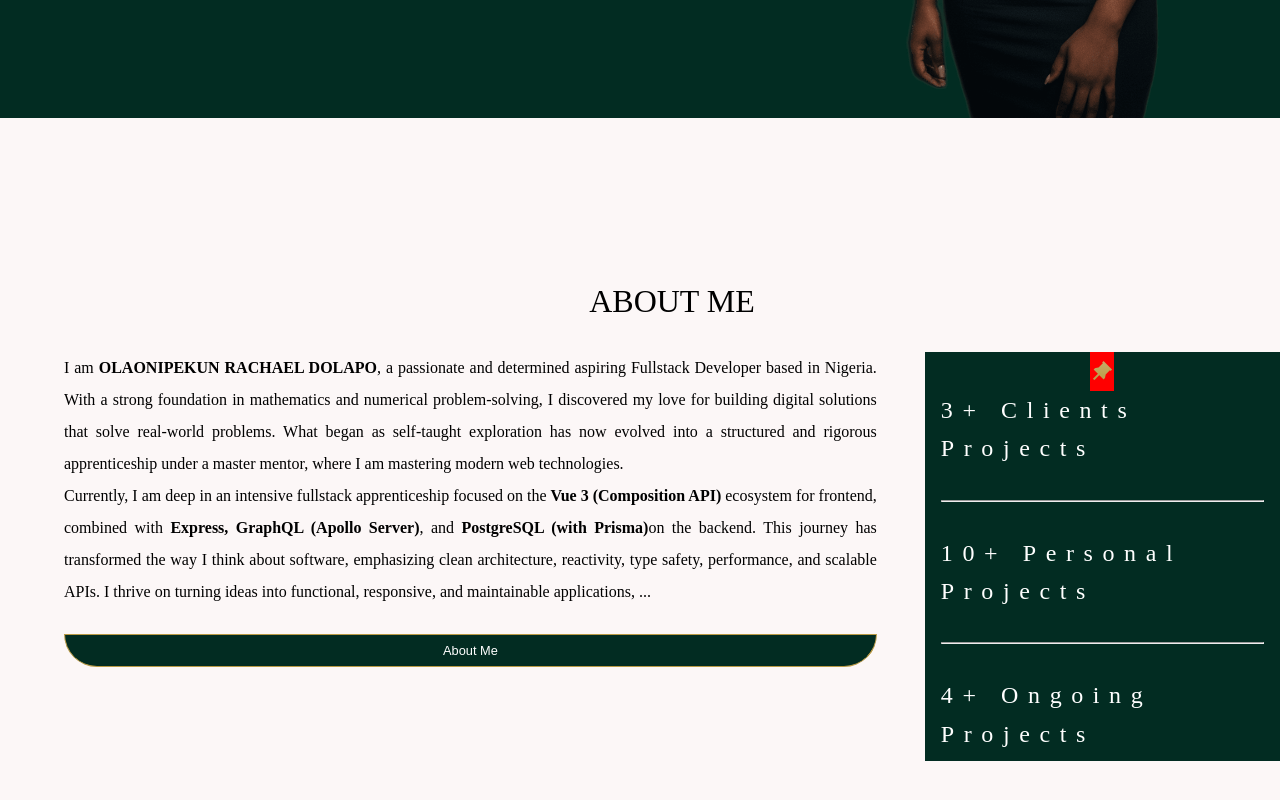
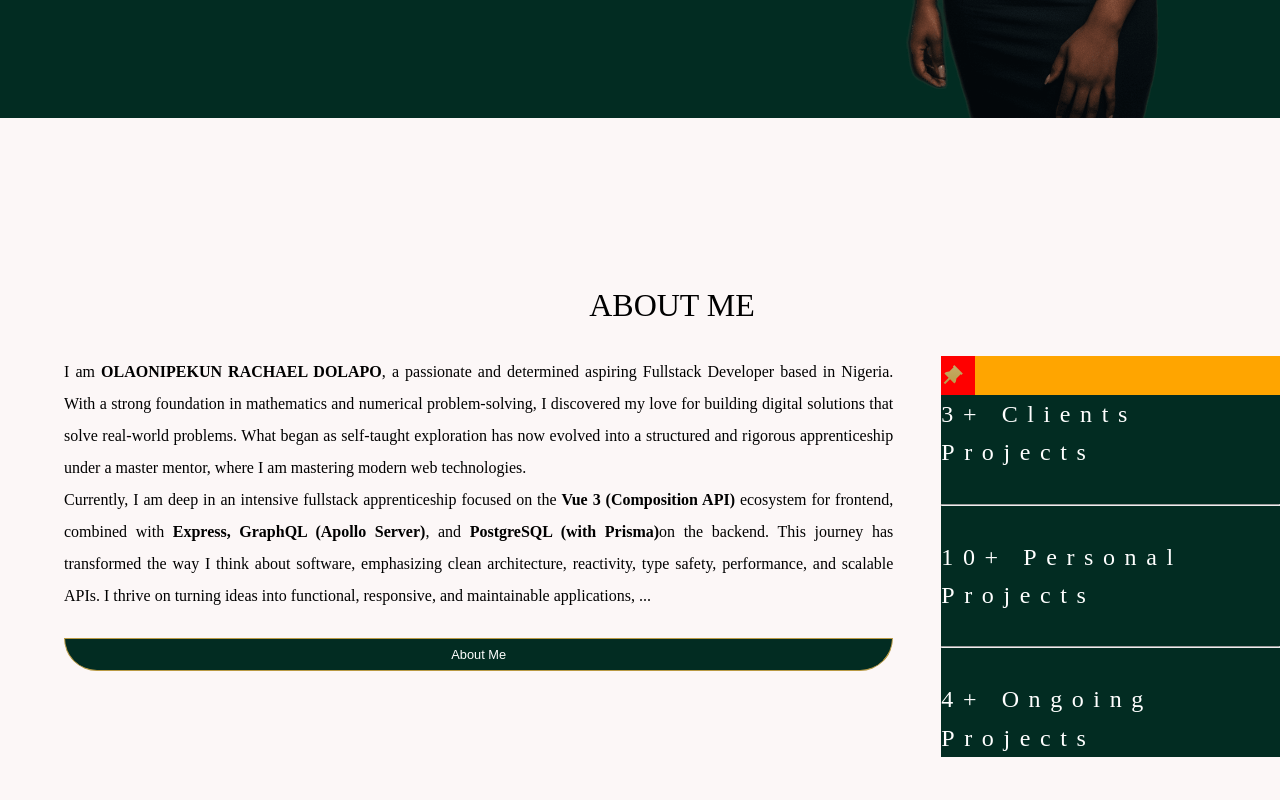
Before and after one commit to Lovethrech/my-main-portfolio, a Vue app: page / in a window 1280 px wide. Shown: the part 613-1413 px from the top of the page. Built offline with nearby package versions, Linux system fonts and the light colour scheme.

Commit message:
working on the home-about components.

```diff
--- a/src/components/home/about/HomeAboutDescStats.vue
+++ b/src/components/home/about/HomeAboutDescStats.vue
@@ -30,7 +30,6 @@ import HomeAboutDescStatsPin from './HomeAboutDescStatsPin.vue';
     width: 100%;
     background-color: var(--general-components-bg-color);
     color: #ffffff;
-    padding: 0 2vh 1vh;
     place-items: center;
 }
 .home-about-desc-stats-main-ctn{
--- a/src/components/home/about/HomeAboutDescStatsPin.vue
+++ b/src/components/home/about/HomeAboutDescStatsPin.vue
@@ -8,7 +8,13 @@
 </template>
 
 <style scoped>
+.home-about-desc-stats-pin{
+    width: 100%;
+    background-color: orange;;
+    text-align: left;
+}
 #home-about-desc-stats-pin-ctn{
+    width:10%;
     background-color: red;
 }
 .ri-pushpin-fill{
```
